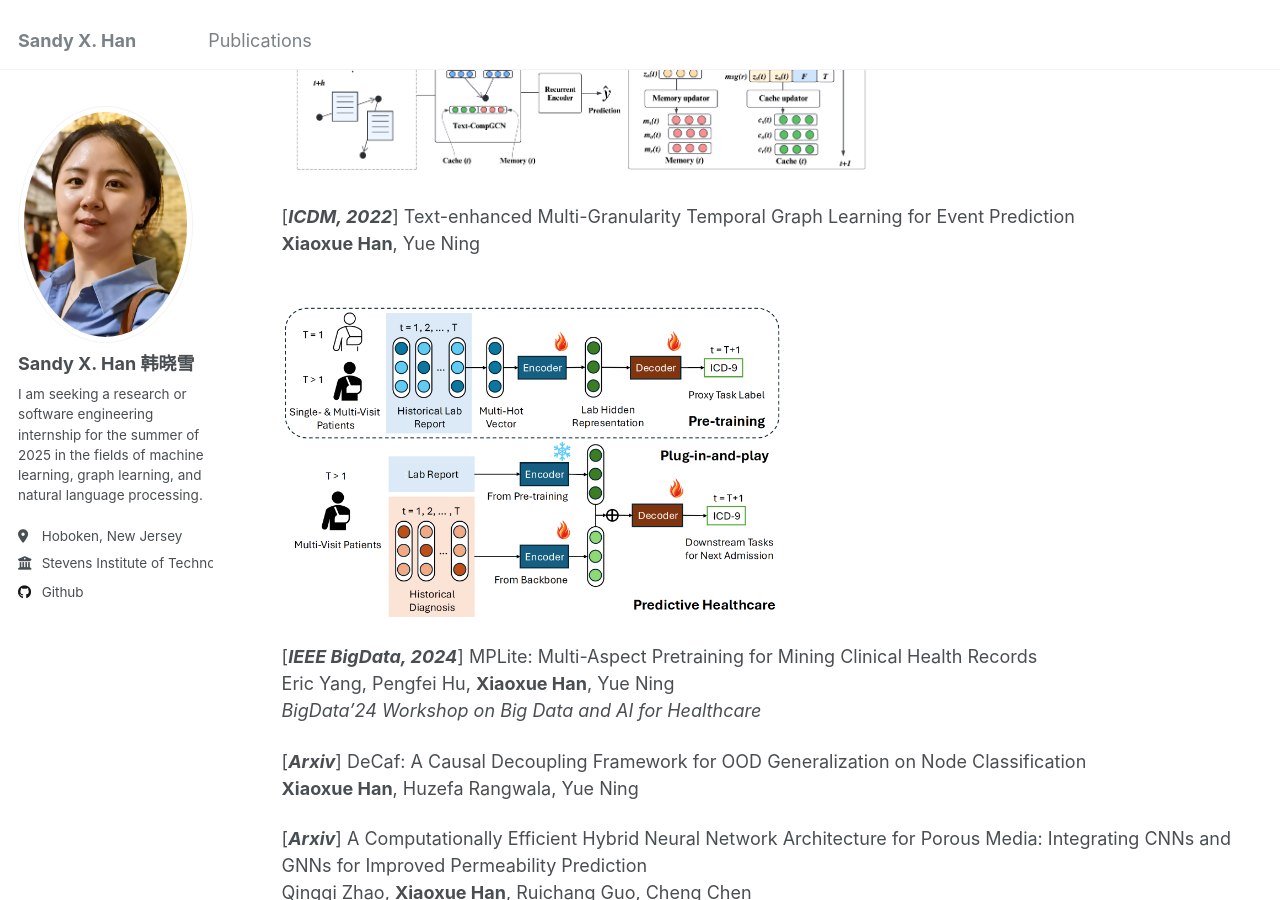
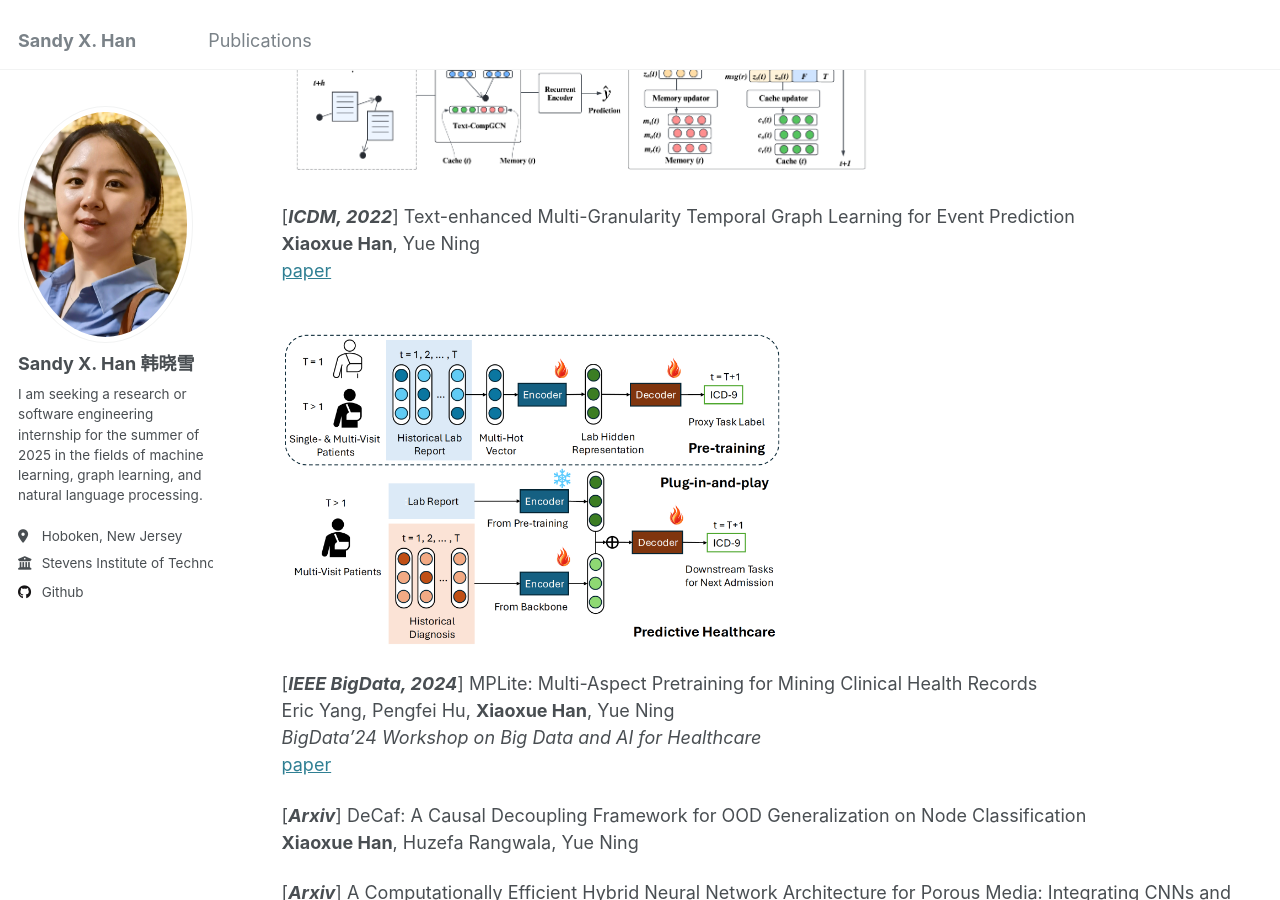
Before and after one commit to hanxiaoxue114/hanxiaoxue114.github.io, a Jekyll site: the page built from _pages/cv.md, in a window 1280 px wide and 900 px high, scrolled down 624 px. Built offline with Jekyll 4.4.1, drawn with Linux system fonts in a browser that asks for light colours.

Commit message:
Update cv.md

```diff
--- a/_pages/cv.md
+++ b/_pages/cv.md
@@ -20,7 +20,8 @@ redirect_from:
 
 [***ICDM, 2022***] Text-enhanced Multi-Granularity Temporal Graph Learning for Event Prediction
 <br>
-**Xiaoxue Han**, Yue Ning <be>
+**Xiaoxue Han**, Yue Ning <br>
+[paper](/files/MTG_paper.pdf) <be>
 <br><br>
 
 <img align="top" width="500" src="/images/MPlite.png" />
@@ -28,7 +29,8 @@ redirect_from:
 [***IEEE BigData, 2024***] MPLite: Multi-Aspect Pretraining for Mining Clinical Health Records
 <br>
 Eric Yang, Pengfei Hu, **Xiaoxue Han**, Yue Ning <br>
-*BigData'24 Workshop on Big Data and AI for Healthcare* <be>
+*BigData'24 Workshop on Big Data and AI for Healthcare* <br>
+[paper](/files/MPLite_paper.pdf) <be>
 
 [***Arxiv***] DeCaf: A Causal Decoupling Framework for OOD Generalization on Node Classification
 <br>
```
